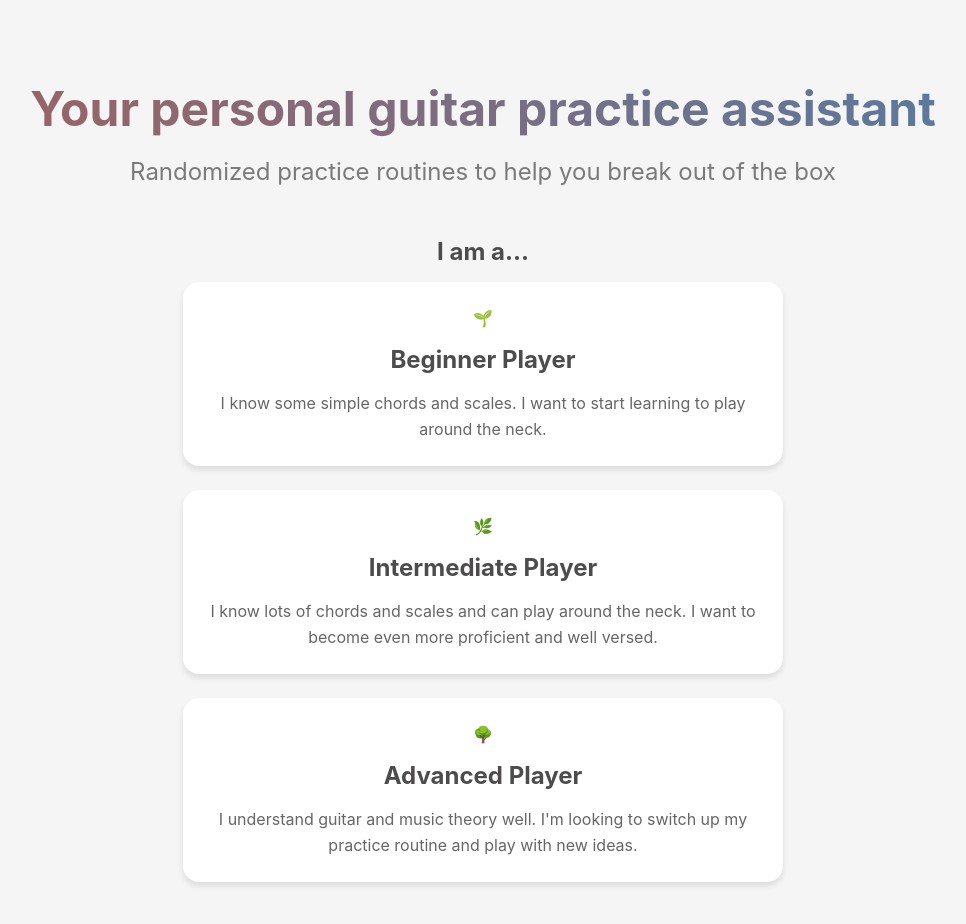
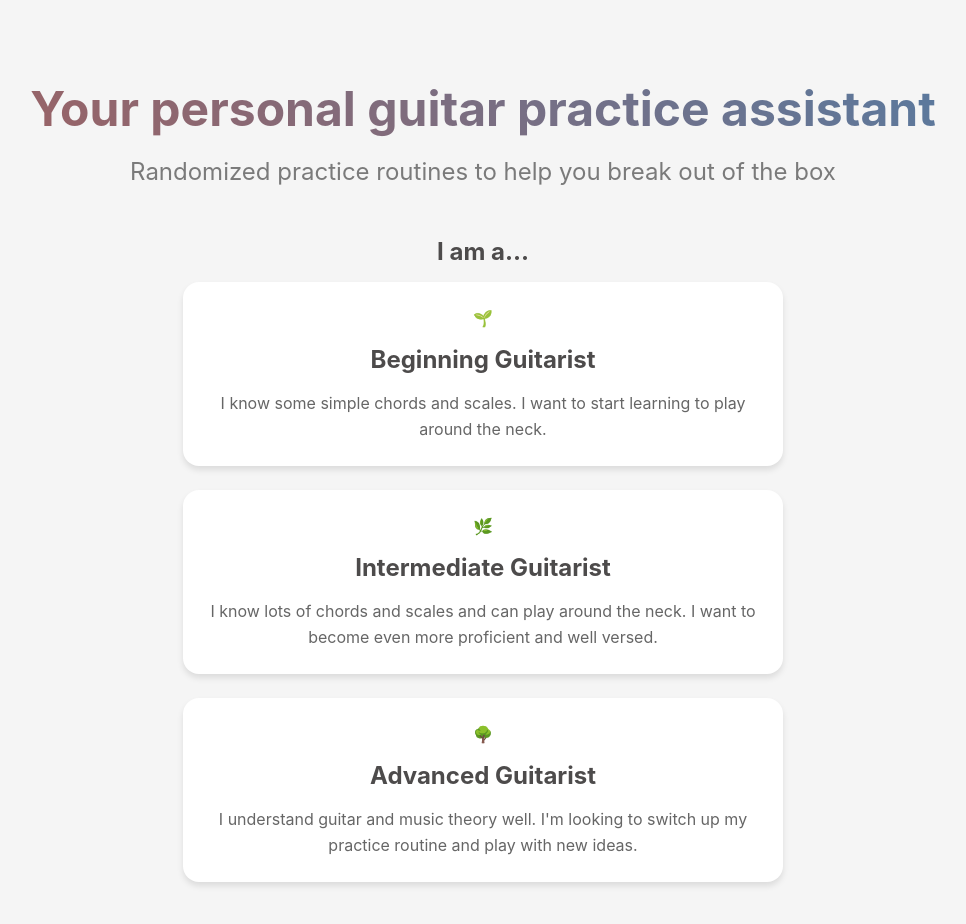
Before and after one commit to Nate-Kane/guitar-practice-helper, a React (Vite) app: page / in a window 1280 px wide. Shown: the top 924 px of the page, without its empty margins (157-1123 px from the left). Built offline with nearby package versions, Linux system fonts and the light colour scheme.

Commit message:
Landing page copy update

```diff
--- a/src/pages/LandingPage.tsx
+++ b/src/pages/LandingPage.tsx
@@ -31,19 +31,19 @@ const LandingPage: FC<LandingPageProps> = ({ onSkillSelect }) => {
 
   const skillLevels = [
     {
-      title: 'Beginner Player',
+      title: 'Beginning Guitarist',
       description: 'I know some simple chords and scales. I want to start learning to play around the neck.',
       icon: '🌱',
       level: 'beginner'
     },
     {
-      title: 'Intermediate Player',
+      title: 'Intermediate Guitarist',
       description: 'I know lots of chords and scales and can play around the neck. I want to become even more proficient and well versed.',
       icon: '🌿',
       level: 'intermediate'
     },
     {
-      title: 'Advanced Player',
+      title: 'Advanced Guitarist',
       description: "I understand guitar and music theory well. I'm looking to switch up my practice routine and play with new ideas.",
       icon: '🌳',
       level: 'advanced'
```
